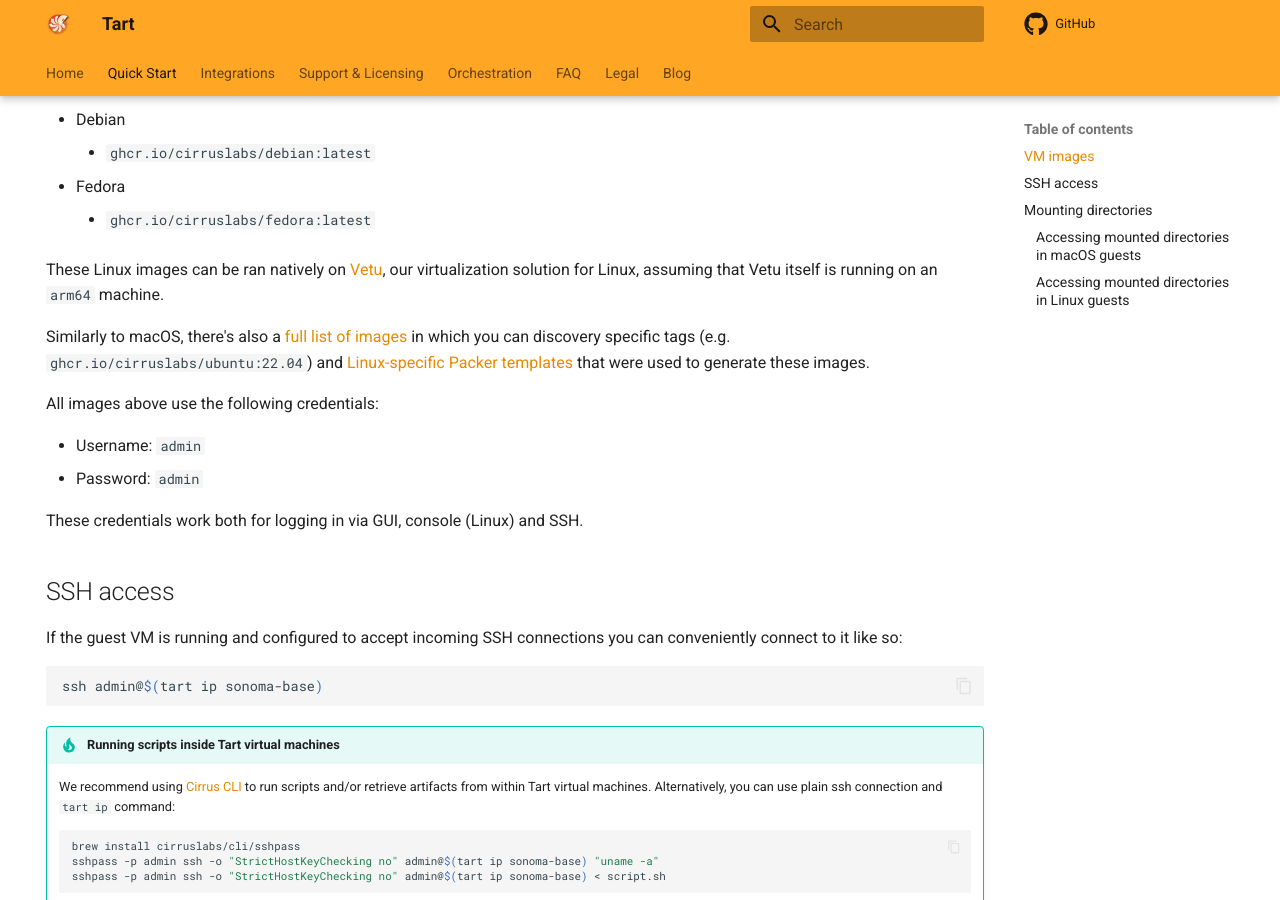
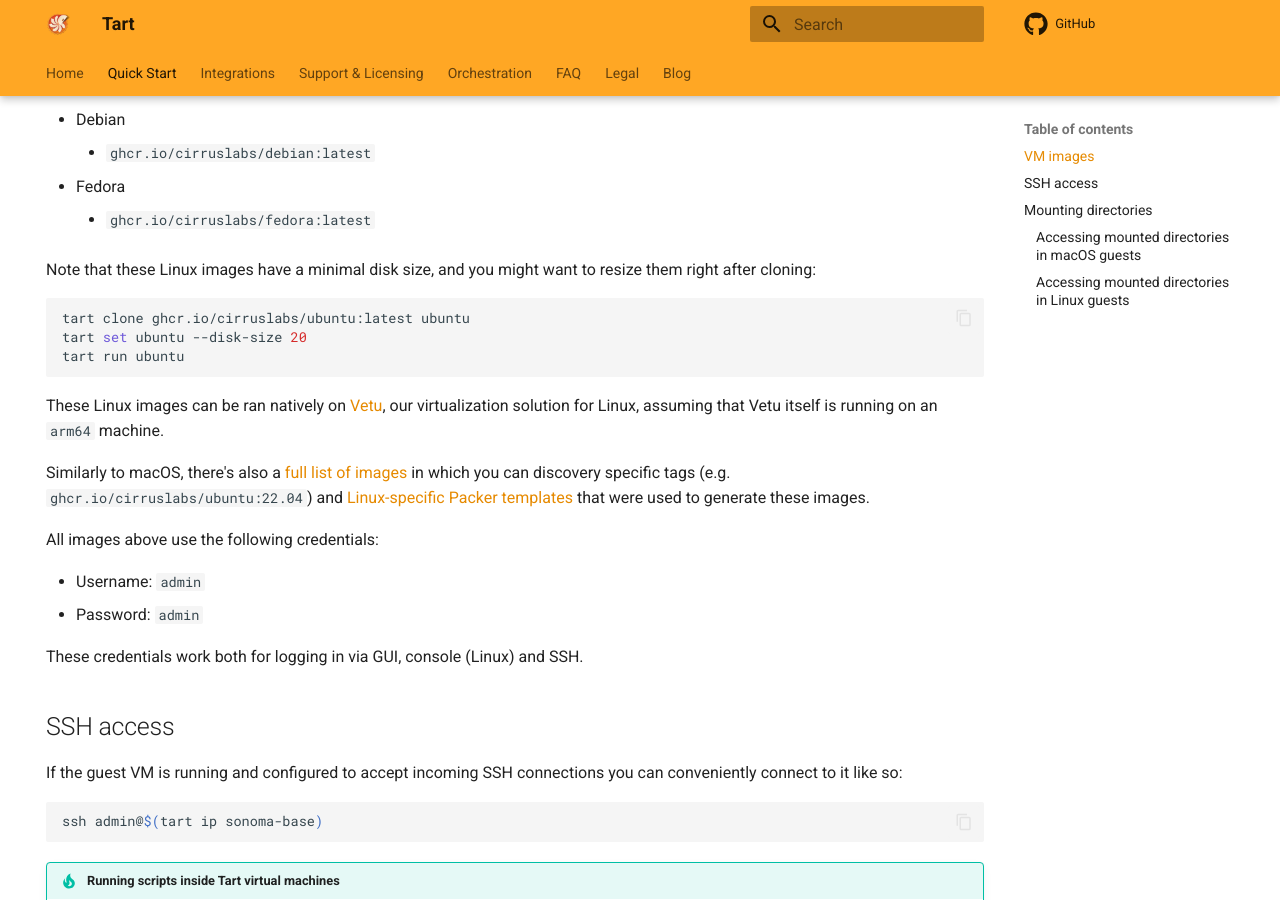
Before and after one commit to cirruslabs/tart, an MkDocs documentation site: the page built from docs/quick-start.md, in a window 1280 px wide and 900 px high, scrolled down 1538 px. Built offline with MkDocs 1.6.1 and Material for MkDocs 9.7.7, drawn with Linux system fonts in a browser that asks for light colours; plug-ins that fetch from the network failed and are left out; comment, search, counter and statistics services are not loaded.

Commit message:
[docs] Resize linux images after cloning
Fixes #711

````diff
--- a/docs/quick-start.md
+++ b/docs/quick-start.md
@@ -55,6 +55,14 @@
     * `ghcr.io/cirruslabs/debian:latest`
 * Fedora
     * `ghcr.io/cirruslabs/fedora:latest`
+
+Note that these Linux images have a minimal disk size, and you might want to resize them right after cloning:
+
+```bash
+tart clone ghcr.io/cirruslabs/ubuntu:latest ubuntu
+tart set ubuntu --disk-size 20
+tart run ubuntu
+```
 
 These Linux images can be ran natively on [Vetu](https://github.com/cirruslabs/vetu), our virtualization solution for Linux, assuming that Vetu itself is running on an `arm64` machine.
 
````
